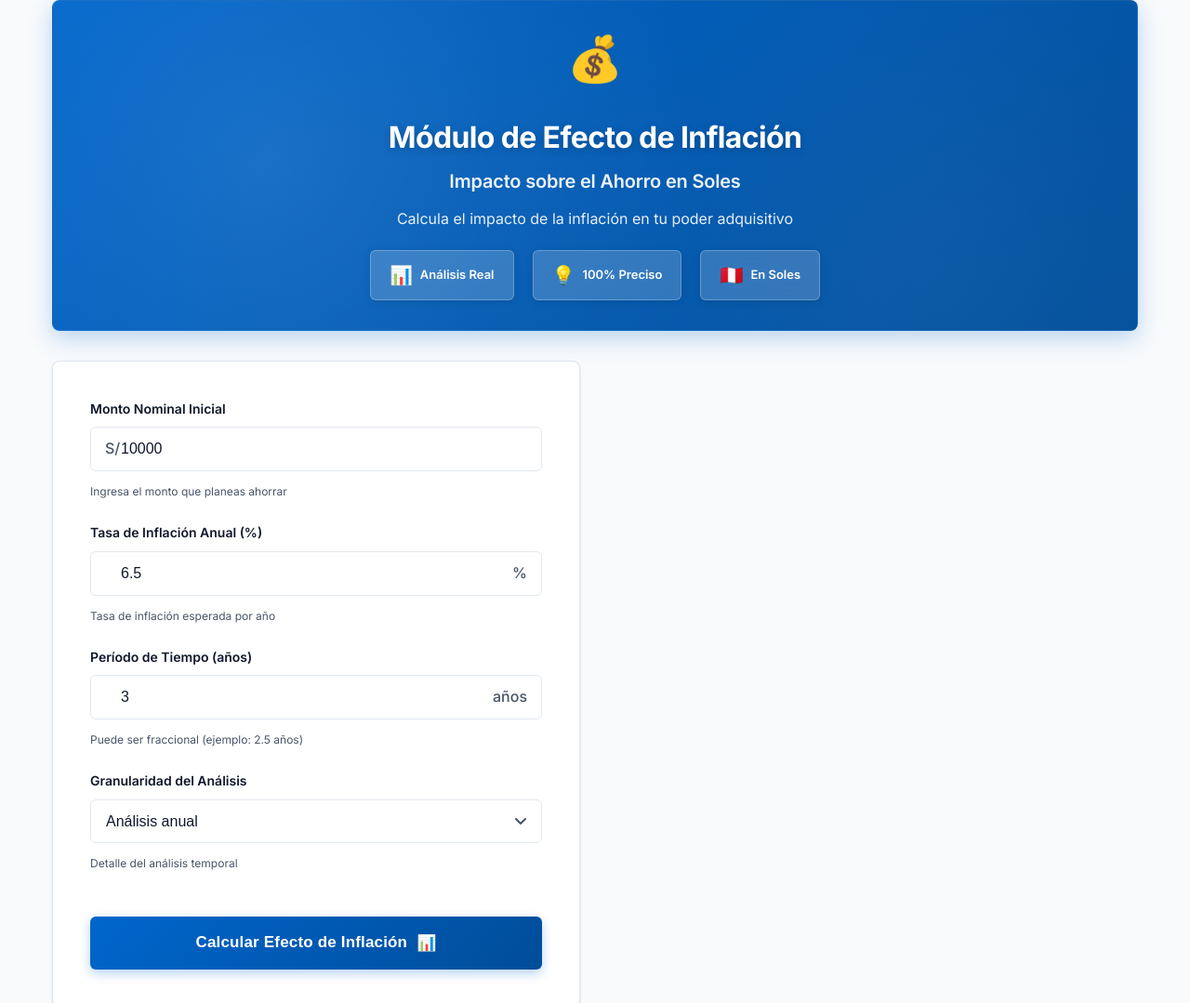
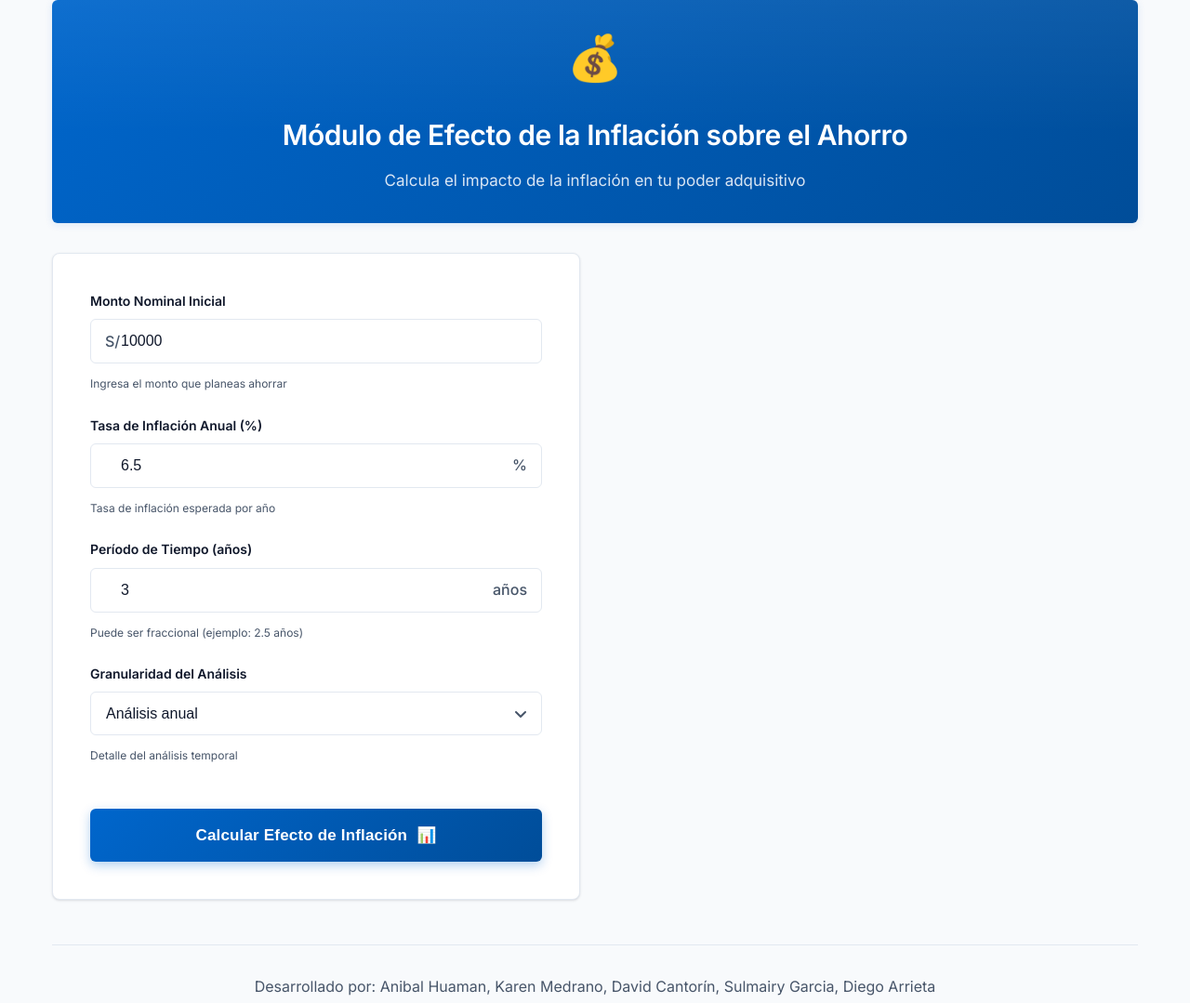
Before and after one commit to daneolx/ModuloProyeccion, a website: page public/index.html in a window 1280 px wide. Shown: the top 1079 px of the page at 93% size. Drawn offline with Linux system fonts and the light colour scheme.

Commit message:
correccion frontend

```diff
--- a/public/index.html
+++ b/public/index.html
@@ -13,23 +13,8 @@
         <header class="header">
             <div class="header-content">
                 <div class="header-icon">💰</div>
-                <h1>Módulo de Efecto de Inflación</h1>
-                <h2>Impacto sobre el Ahorro en Soles</h2>
+                <h1>Módulo de Efecto de la Inflación sobre el Ahorro</h1>
                 <p class="subtitle">Calcula el impacto de la inflación en tu poder adquisitivo</p>
-                <div class="header-stats">
-                    <div class="stat-badge">
-                        <span class="stat-icon">📊</span>
-                        <span class="stat-label">Análisis Real</span>
-                    </div>
-                    <div class="stat-badge">
-                        <span class="stat-icon">💡</span>
-                        <span class="stat-label">100% Preciso</span>
-                    </div>
-                    <div class="stat-badge">
-                        <span class="stat-icon">🇵🇪</span>
-                        <span class="stat-label">En Soles</span>
-                    </div>
-                </div>
             </div>
         </header>
 
--- a/public/styles.css
+++ b/public/styles.css
@@ -66,11 +66,10 @@ body {
     background: linear-gradient(135deg, #0066cc 0%, #004d99 100%);
     color: white;
     margin-bottom: 2rem;
-    border-radius: var(--radius-lg);
-    box-shadow: 0 8px 24px rgba(0, 102, 204, 0.25);
+    border-radius: var(--radius-md);
+    box-shadow: 0 2px 8px rgba(0, 102, 204, 0.12);
     overflow: hidden;
     position: relative;
-    border: 1px solid rgba(255, 255, 255, 0.1);
 }
 
 .header::before {
@@ -80,9 +79,7 @@ body {
     left: 0;
     right: 0;
     bottom: 0;
-    background:
-        radial-gradient(circle at 20% 50%, rgba(255, 255, 255, 0.1) 0%, transparent 50%),
-        radial-gradient(circle at 80% 80%, rgba(255, 255, 255, 0.05) 0%, transparent 50%);
+    background: linear-gradient(180deg, rgba(255, 255, 255, 0.06) 0%, transparent 60%);
     pointer-events: none;
 }
 
@@ -105,63 +102,23 @@ body {
 }
 
 .header h1 {
-    font-size: 2rem;
-    font-weight: 700;
-    margin-bottom: 0.375rem;
-    text-shadow: 0 2px 8px rgba(0, 0, 0, 0.2);
-    letter-spacing: -0.02em;
+    font-size: 1.875rem;
+    font-weight: 600;
+    margin-bottom: 0.75rem;
+    letter-spacing: -0.015em;
 }
 
 .header h2 {
     font-size: 1.25rem;
-    font-weight: 600;
+    font-weight: 500;
     margin-bottom: 0.75rem;
-    opacity: 0.92;
-    letter-spacing: -0.01em;
+    opacity: 0.9;
 }
 
 .subtitle {
-    font-size: 1rem;
-    opacity: 0.9;
+    font-size: 1.0625rem;
+    opacity: 0.85;
     font-weight: 400;
-    margin-bottom: 1.25rem;
-}
-
-.header-stats {
-    display: flex;
-    justify-content: center;
-    gap: 1.25rem;
-    flex-wrap: wrap;
-    margin-top: 1.25rem;
-}
-
-.stat-badge {
-    background: rgba(255, 255, 255, 0.18);
-    backdrop-filter: blur(12px);
-    -webkit-backdrop-filter: blur(12px);
-    border: 1px solid rgba(255, 255, 255, 0.25);
-    border-radius: var(--radius-md);
-    padding: 0.625rem 1.25rem;
-    display: flex;
-    align-items: center;
-    gap: 0.5rem;
-    transition: all 0.25s cubic-bezier(0.4, 0, 0.2, 1);
-    box-shadow: 0 2px 8px rgba(0, 0, 0, 0.1);
-}
-
-.stat-badge:hover {
-    background: rgba(255, 255, 255, 0.25);
-    transform: translateY(-3px);
-    box-shadow: 0 6px 16px rgba(0, 0, 0, 0.15);
-}
-
-.stat-icon {
-    font-size: 1.25rem;
-}
-
-.stat-label {
-    font-size: 0.8125rem;
-    font-weight: 600;
 }
 
 /* Main Content */
```
